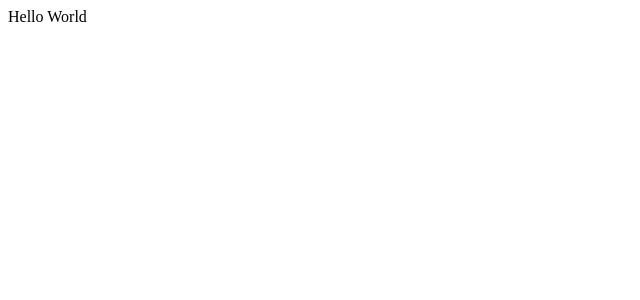
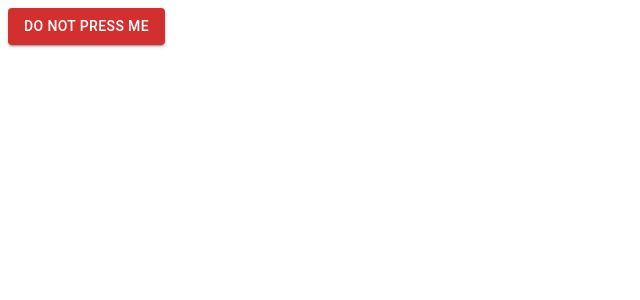
Before and after one commit to hphilpotts/veg-app-frontend-2.0, a React (Vite) app: page / in a window 1280 px wide. Shown: the top 300 px of the page, without its empty margins (0-640 px from the left). Built offline with nearby package versions, Linux system fonts and the light colour scheme.

Commit message:
MUI default install.

```diff
--- a/package.json
+++ b/package.json
@@ -10,6 +10,11 @@
     "preview": "vite preview"
   },
   "dependencies": {
+    "@emotion/react": "^11.11.1",
+    "@emotion/styled": "^11.11.0",
+    "@fontsource/roboto": "^5.0.8",
+    "@mui/icons-material": "^5.14.15",
+    "@mui/material": "^5.14.15",
     "react": "^18.2.0",
     "react-dom": "^18.2.0"
   },
--- a/src/App.jsx
+++ b/src/App.jsx
@@ -1,8 +1,16 @@
 import React from 'react'
+import { Button } from '@mui/material'
 
 const App = () => {
+
+  const test = () => {
+    alert("WHAT DID I SAY")
+  }
+
   return (
-    <div>Hello World</div>
+    <>
+      <Button onClick={test} variant='contained' color='error'>Do not press me</Button>
+    </>
   )
 }
 
```
Also changed, not shown: 1 other file (tests, documents, lock files or other folders).
